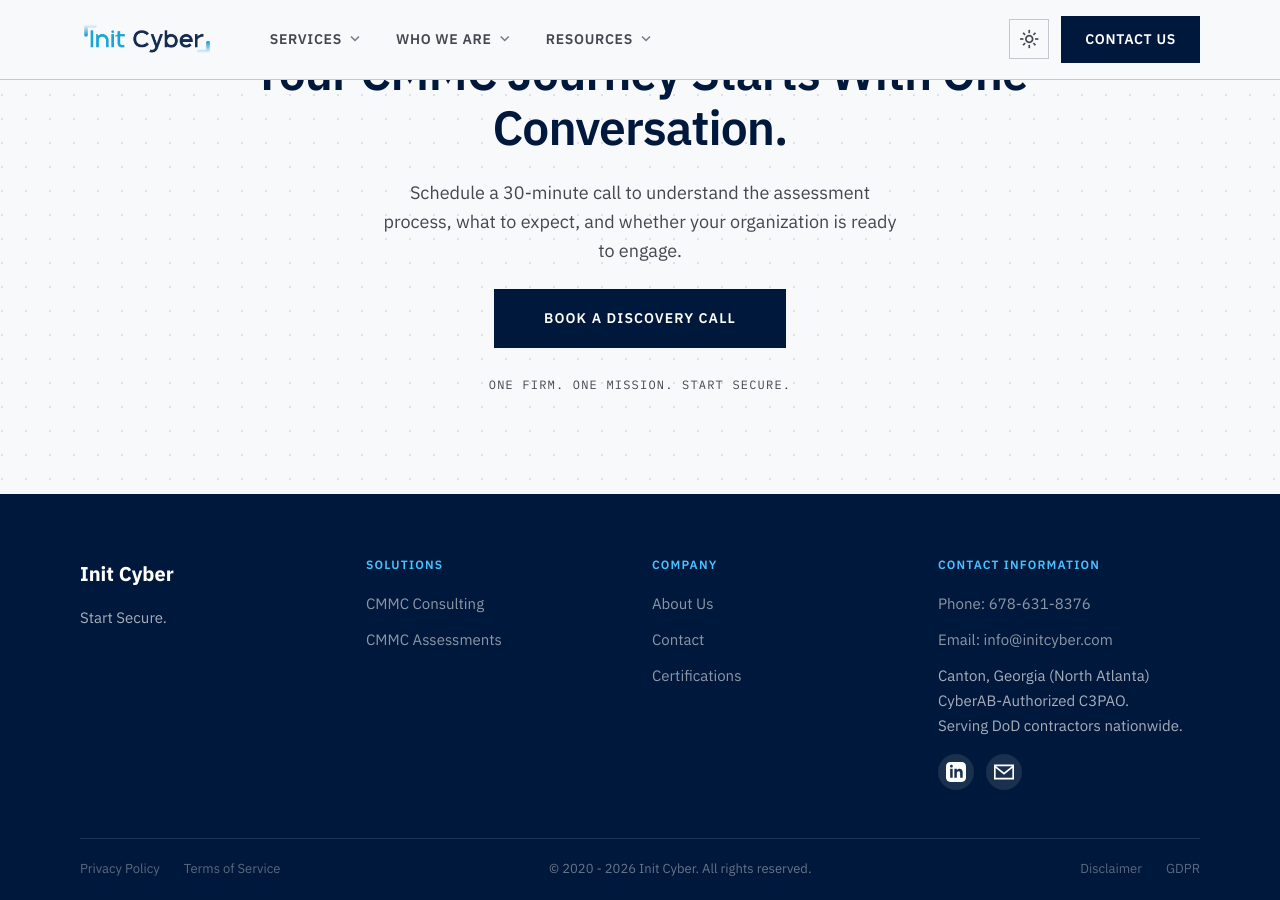
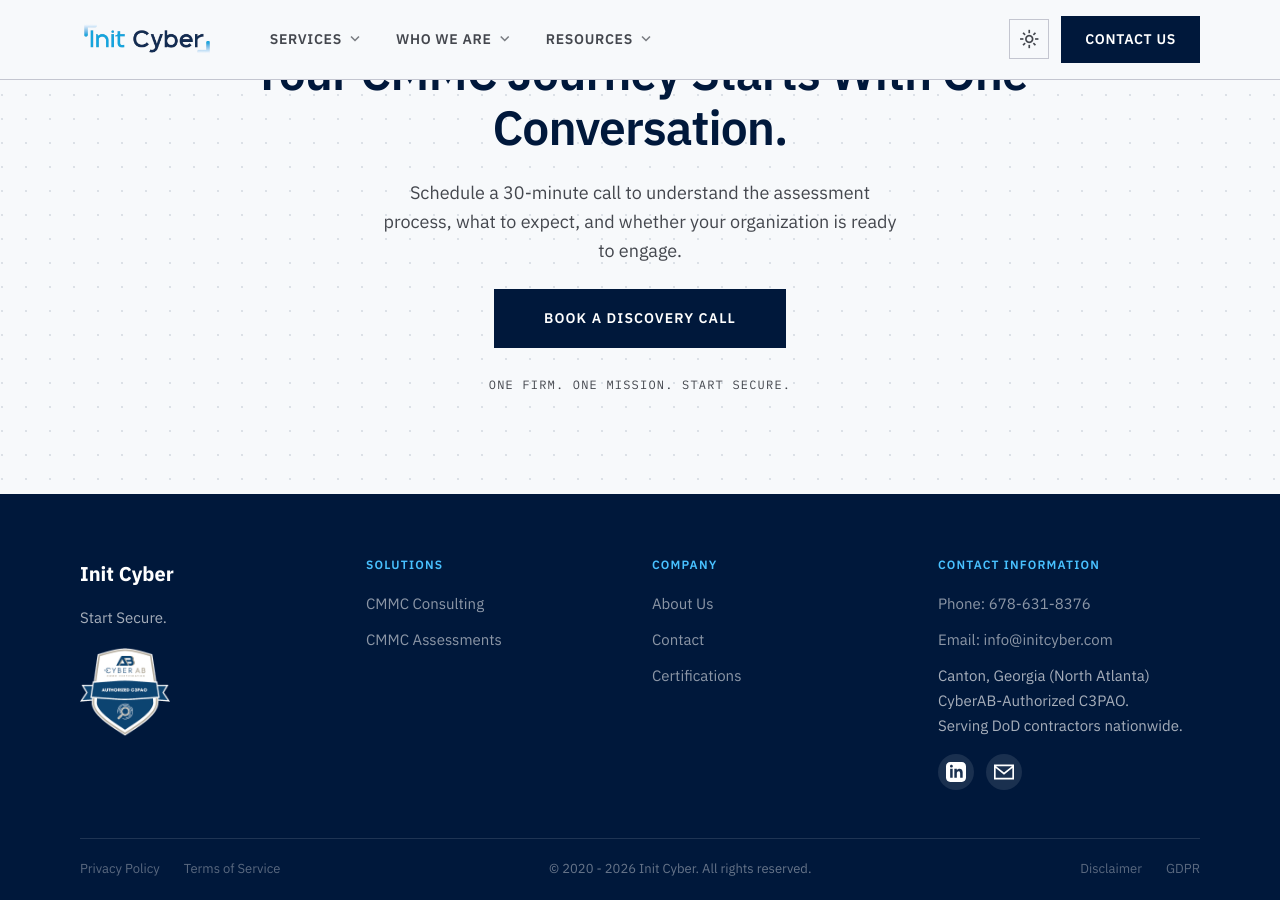
Before and after one commit to initcyber/initcyber.github.io, a Jekyll site: the page built from index.md, in a window 1280 px wide and 900 px high, scrolled down 2259 px. Built offline with Jekyll 4.4.1, drawn with Linux system fonts in a browser that asks for light colours.

Commit message:
adding C3PAO Badge

```diff
--- a/_includes/footer.html
+++ b/_includes/footer.html
@@ -4,6 +4,7 @@
       <div class="footer-brand">
         <div class="footer-brand-name">Init Cyber</div>
         <p class="footer-brand-desc">Start Secure.</p>
+        <img src="{{ '/images/posts/07-23-2026/c3pao_badge.png' | relative_url }}" alt="Cyber-AB Authorized C3PAO" style="width:90px;margin-top:16px;display:block;" />
       </div>
       <div class="footer-nav-col">
           <h4 class="footer-col-heading">Solutions</h4>
```
